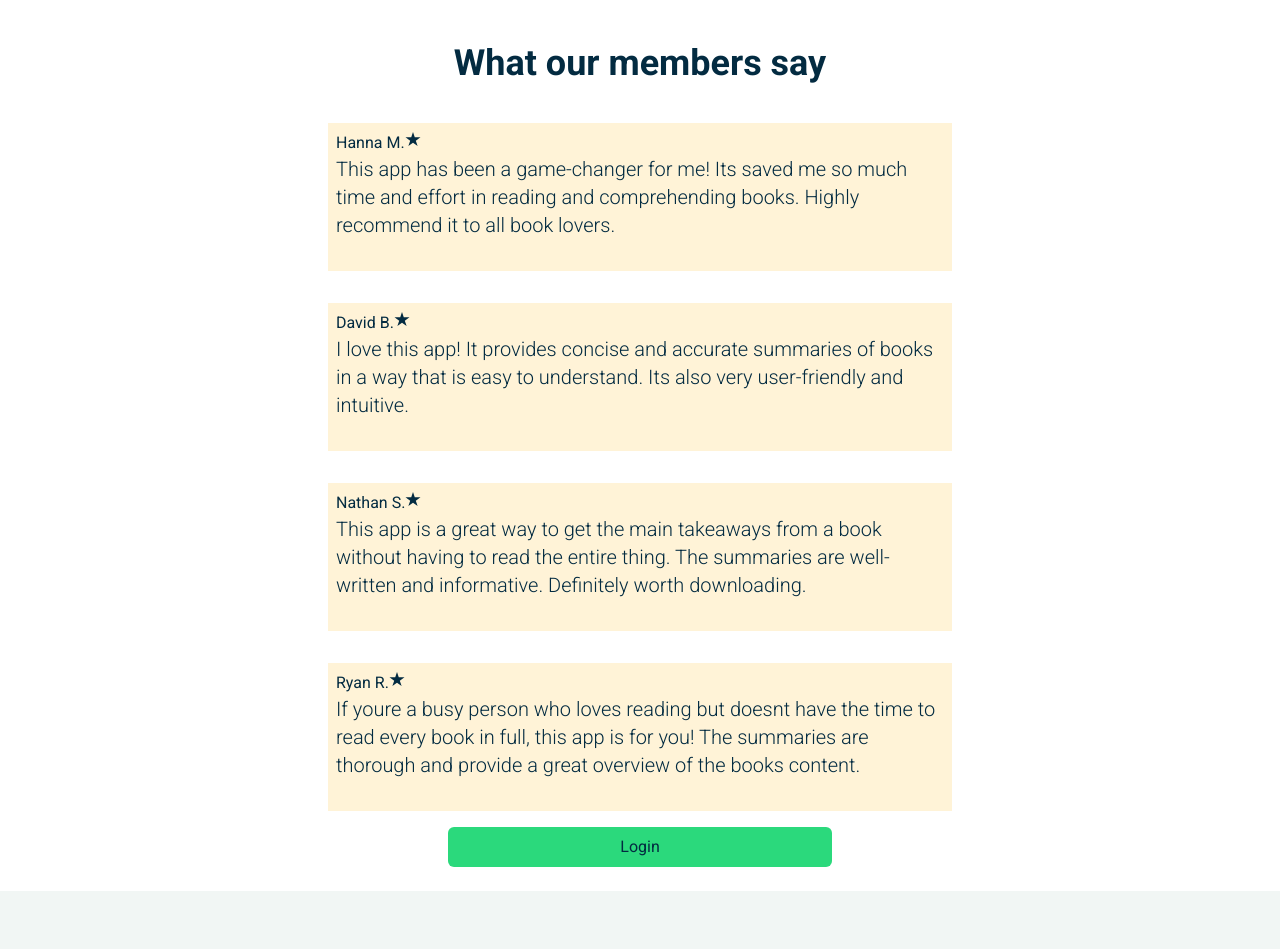
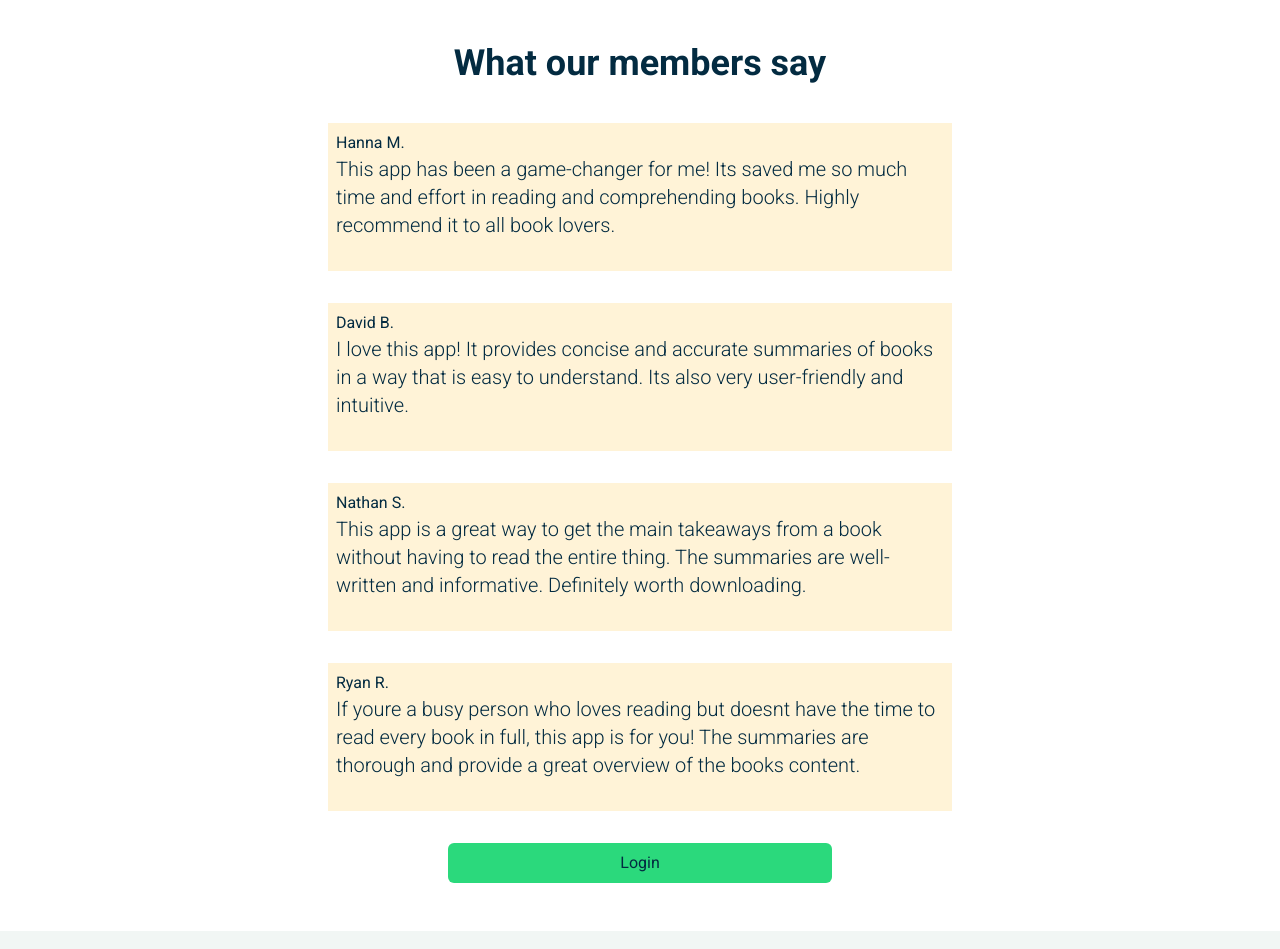
Before and after one commit to WilliamGiammona/summary-app, a Next.js app: page / in a window 1280 px wide. Shown: the part 1640-2589 px from the top of the page. Built offline with nearby package versions, Linux system fonts and the light colour scheme.

Commit message:
commented out stars for now

```diff
--- a/app/page.tsx
+++ b/app/page.tsx
@@ -2,7 +2,7 @@ import Image from "next/image";
 import { FaFileAlt } from "react-icons/fa";
 import { FaLightbulb } from "react-icons/fa";
 import { FaMicrophone } from "react-icons/fa";
-import { IoStarSharp } from "react-icons/io5";
+// import { IoStarSharp } from "react-icons/io5";
 
 export default function Home() {
   return (
@@ -182,7 +182,7 @@ export default function Home() {
           <div className="bg-[#fff3d7] my-4 p-2">
             <div className="flex">
               <div className="">Hanna M.</div>
-              <IoStarSharp />
+              {/* <IoStarSharp /> */}
             </div>
 
             <p className="text-xl font-light mb-6 ">
@@ -194,7 +194,7 @@ export default function Home() {
           <div className="bg-[#fff3d7] my-4 p-2">
             <div className="flex">
               <div className="">David B.</div>
-              <IoStarSharp />
+              {/* <IoStarSharp /> */}
             </div>
 
             <p className="text-xl font-light mb-6 ">
@@ -206,7 +206,7 @@ export default function Home() {
           <div className="bg-[#fff3d7] my-4 p-2">
             <div className="flex">
               <div className="">Nathan S.</div>
-              <IoStarSharp />
+              {/* <IoStarSharp /> */}
             </div>
 
             <p className="text-xl font-light mb-6 ">
@@ -218,7 +218,7 @@ export default function Home() {
           <div className="bg-[#fff3d7] my-4 p-2">
             <div className="flex">
               <div className="">Ryan R.</div>
-              <IoStarSharp />
+              {/* <IoStarSharp /> */}
             </div>
             <p className="text-xl font-light mb-6 ">
               If youre a busy person who loves reading but doesnt have the time
@@ -227,7 +227,7 @@ export default function Home() {
             </p>
           </div>
 
-          <button className="w-8/12 bg-nav-hover p-2 rounded-md max-w-sm hover:bg-[#20ba68] transition-colors duration-200">
+          <button className="w-8/12 bg-nav-hover p-2 rounded-md max-w-sm hover:bg-[#20ba68] transition-colors duration-200 mt-4 mb-6">
             Login
           </button>
         </div>
```
